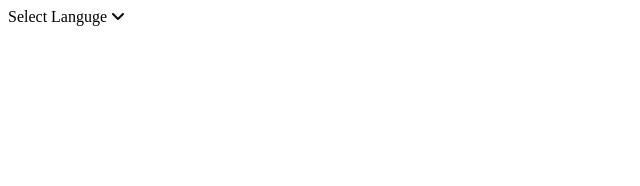
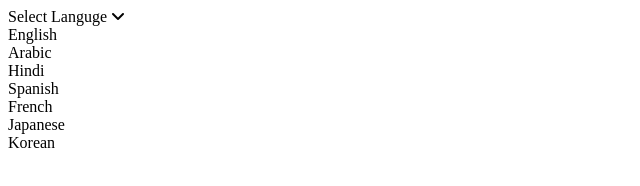
Before and after one commit to AmirTaki/Custom-Select-Menu, a plain HTML site: page index.html in a window 1280 px wide. Shown: the whole page, without its empty margins (0-640 px from the left). Drawn offline with Linux system fonts and the light colour scheme.

Commit message:
option list at porject

```diff
--- a/index.html
+++ b/index.html
@@ -13,6 +13,15 @@
             <span>Select Languge</span>
             <i class = "fas fa-angle-down"></i>
         </div>
+        <div class="options-list">
+            <div class="option">English</div>
+            <div class="option">Arabic</div>
+            <div class="option">Hindi</div>
+            <div class="option">Spanish</div>
+            <div class="option">French</div>
+            <div class="option">Japanese</div>
+            <div class="option">Korean</div>
+        </div>
     </div>
     <script src = "./src/main.js"></script>
 </body>
```
